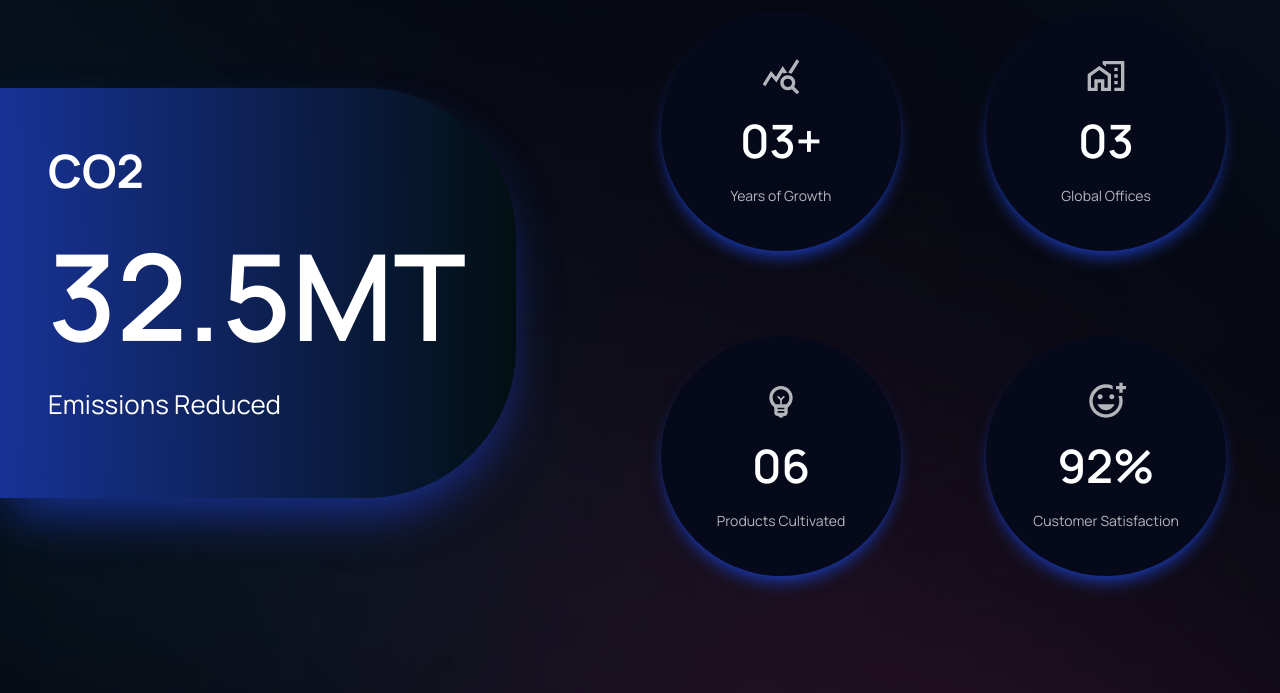
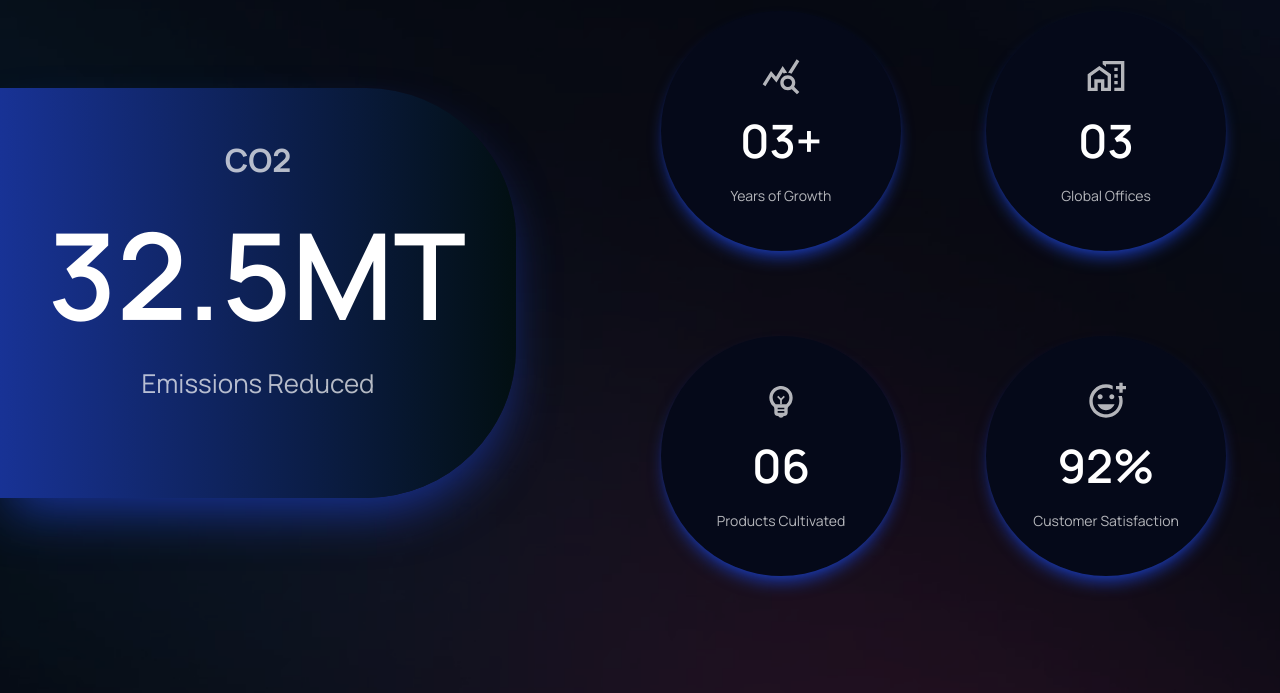
Before and after one commit to muhammadabdullah12345/inlights-web2, a Next.js app: page / in a window 1280 px wide. Shown: the part 857-1550 px from the top of the page. Built offline with nearby package versions, Linux system fonts and the light colour scheme.

Commit message:
small fixes

```diff
--- a/components/Stats.js
+++ b/components/Stats.js
@@ -17,9 +17,11 @@ function Stats() {
     >
       <div className="w-[516px] h-[410px] bg-gradient-to-r from-[#1A36A3E5] to-[#020F12] rounded-tr-[150px] rounded-br-[150px] p-[48px] shadow-2xl shadow-[#1A36A3E5]">
         <div>
-          <div className="font-[700] text-[46px]">CO2</div>
+          <div className="font-[700] text-[32px] text-center opacity-70">
+            CO2
+          </div>
           <div className="font-[600] text-[120px]">32.5MT</div>
-          <div className="font-[400] text-[26px] opacity-[70]">
+          <div className="font-[400] text-[26px] opacity-70 text-center">
             Emissions Reduced
           </div>
         </div>
```
